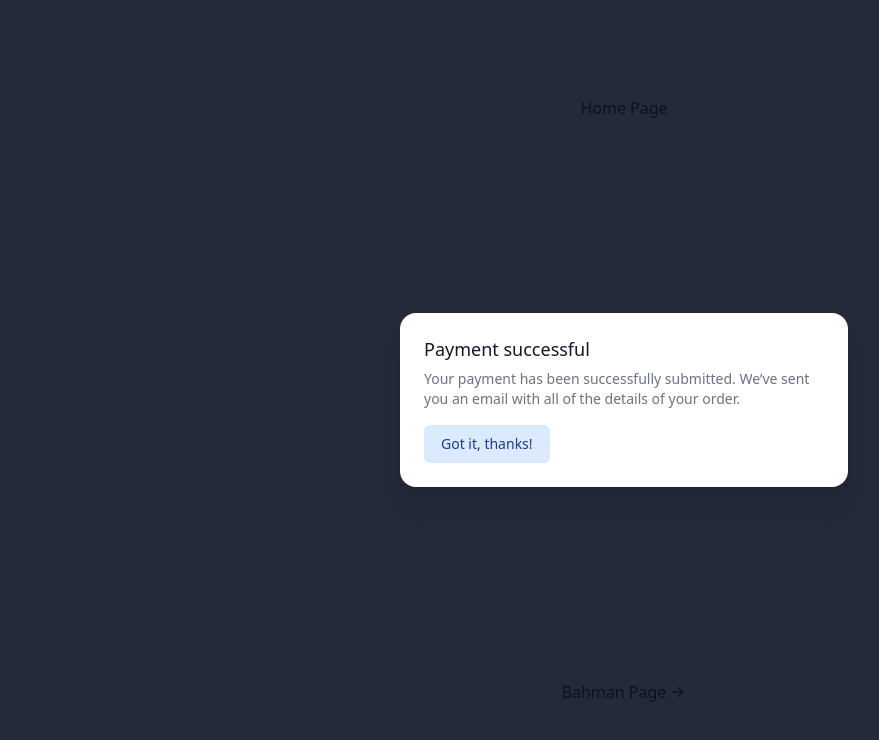
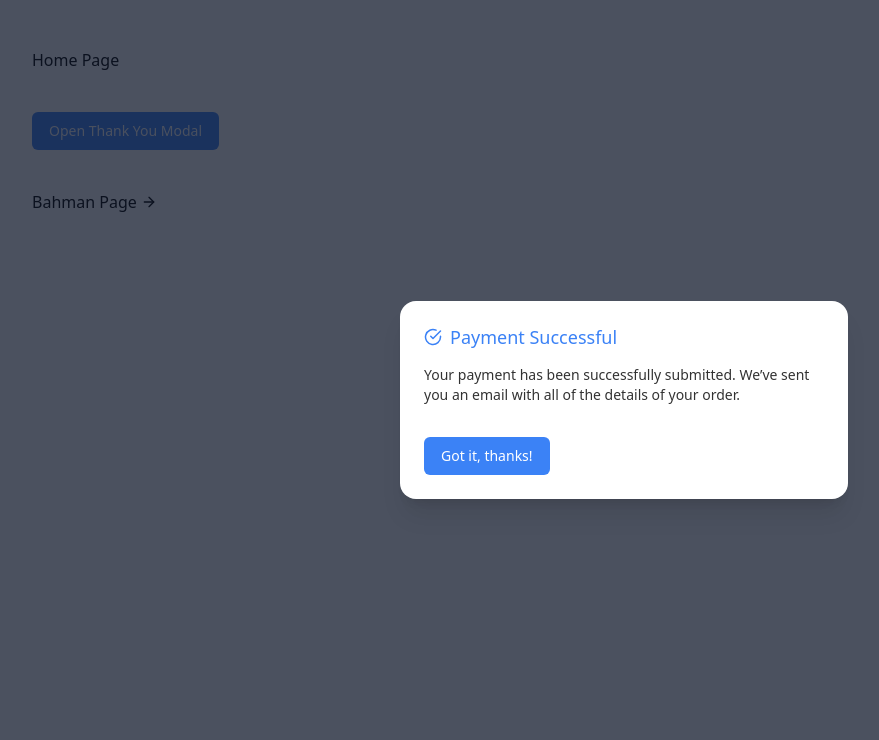
Before and after one commit to bahmanworld/dibavpn, a Next.js app: page / in a window 1280 px wide. Both pictures are taken after a click on the button "Open Thank You Modal". Shown: the top 740 px of the page, without its empty margins (16-895 px from the left). Built offline with nearby package versions, Linux system fonts and the light colour scheme.

Commit message:
some changes

```diff
--- a/pages/bahman.tsx
+++ b/pages/bahman.tsx
@@ -3,7 +3,7 @@ import { FiArrowLeft } from "react-icons/fi";
 
 const Bahman = () => {
   return (
-    <main className={`flex min-h-screen flex-col items-center justify-between p-24`}>
+    <main className={`flex flex-col gap-10 p-12`}>
       <div>bahman</div>
       <Link href={"/"} className="flex flex-row items-center">
         <span className="ml-1">
--- a/pages/index.tsx
+++ b/pages/index.tsx
@@ -1,7 +1,7 @@
 import { Dialog, Transition } from "@headlessui/react";
 import Link from "next/link";
 import React from "react";
-import { FiArrowRight } from "react-icons/fi";
+import { FiArrowRight, FiCheck, FiCheckCircle } from "react-icons/fi";
 
 export default function Home() {
   let [isOpen, setIsOpen] = React.useState(false);
@@ -15,14 +15,12 @@ export default function Home() {
   }
 
   return (
-    <main
-      className={`flex min-h-screen flex-col items-center justify-between p-24`}
-    >
+    <main className={`flex flex-col gap-10 p-12`}>
       <div>Home Page</div>
 
       <button
         type="button"
-        className="inline-flex justify-center rounded-md border border-transparent bg-blue-100 px-4 py-2 text-sm font-medium text-blue-900 hover:bg-blue-200 focus:outline-none focus-visible:ring-2 focus-visible:ring-blue-500 focus-visible:ring-offset-2"
+        className="inline-flex justify-center self-start rounded-md border border-transparent bg-blue-500 px-4 py-2 text-sm font-medium text-slate-50 hover:bg-blue-600 focus:outline-none focus-visible:ring-2 focus-visible:ring-blue-500 focus-visible:ring-offset-2"
         onClick={openModal}
       >
         Open Thank You Modal
@@ -53,24 +51,27 @@ export default function Home() {
                 leaveFrom="opacity-100 scale-100"
                 leaveTo="opacity-0 scale-95"
               >
-                <Dialog.Panel className="w-full max-w-md transform overflow-hidden rounded-2xl bg-white p-6 text-left align-middle shadow-xl transition-all">
+                <Dialog.Panel className="w-full max-w-md transform overflow-hidden rounded-2xl bg-white dark:bg-gray-700 text-black dark:text-white p-6 text-left align-middle shadow-xl transition-all">
                   <Dialog.Title
-                    as="h3"
-                    className="text-lg font-medium leading-6 text-gray-900"
+                    as="h4"
+                    className="flex flex-row items-center text-lg font-normal leading-6 text-blue-500"
                   >
-                    Payment successful
+                    <div className="mr-2">
+                      <FiCheckCircle />
+                    </div>
+                    <div>Payment Successful</div>
                   </Dialog.Title>
-                  <div className="mt-2">
-                    <p className="text-sm text-gray-500">
+                  <div className="mt-4">
+                    <p className="text-sm opacity-80">
                       Your payment has been successfully submitted. We’ve sent
                       you an email with all of the details of your order.
                     </p>
                   </div>
 
-                  <div className="mt-4">
+                  <div className="mt-8">
                     <button
                       type="button"
-                      className="inline-flex justify-center rounded-md border border-transparent bg-blue-100 px-4 py-2 text-sm font-medium text-blue-900 hover:bg-blue-200 focus:outline-none focus-visible:ring-2 focus-visible:ring-blue-500 focus-visible:ring-offset-2"
+                      className="inline-flex justify-center rounded-md border border-transparent bg-blue-500 text-white px-4 py-2 text-sm font-medium text-blue-900 hover:bg-blue-600 focus:outline-none focus-visible:ring-2 focus-visible:ring-blue-500 focus-visible:ring-offset-2"
                       onClick={closeModal}
                     >
                       Got it, thanks!
--- a/styles/globals.css
+++ b/styles/globals.css
@@ -4,7 +4,7 @@
 
 :root {
   --foreground-rgb: 0, 0, 0;
-  --background-rgb: 100, 100, 100;
+  --background-rgb: 255, 255, 255;
 }
 
 @media (prefers-color-scheme: dark) {
```
